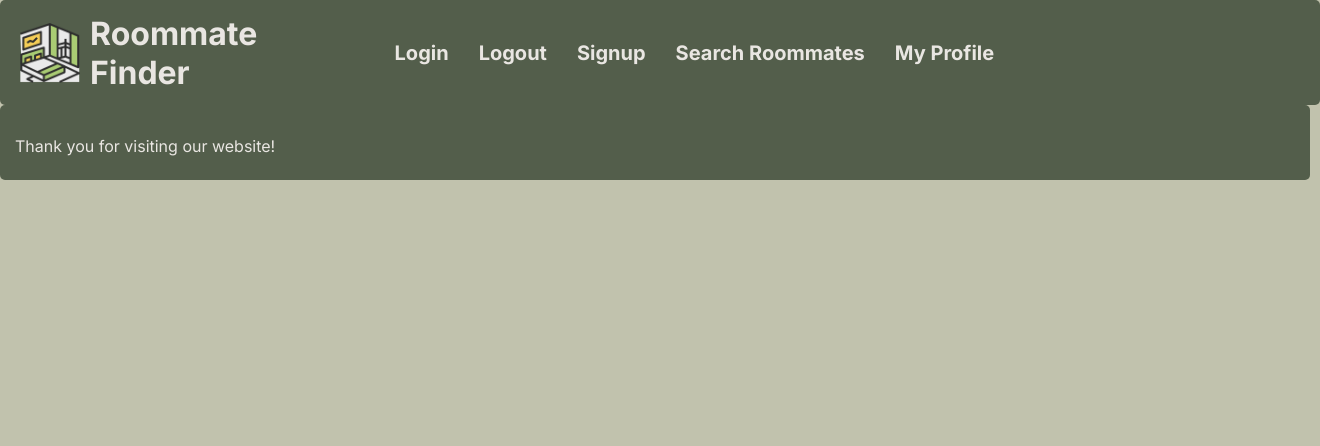
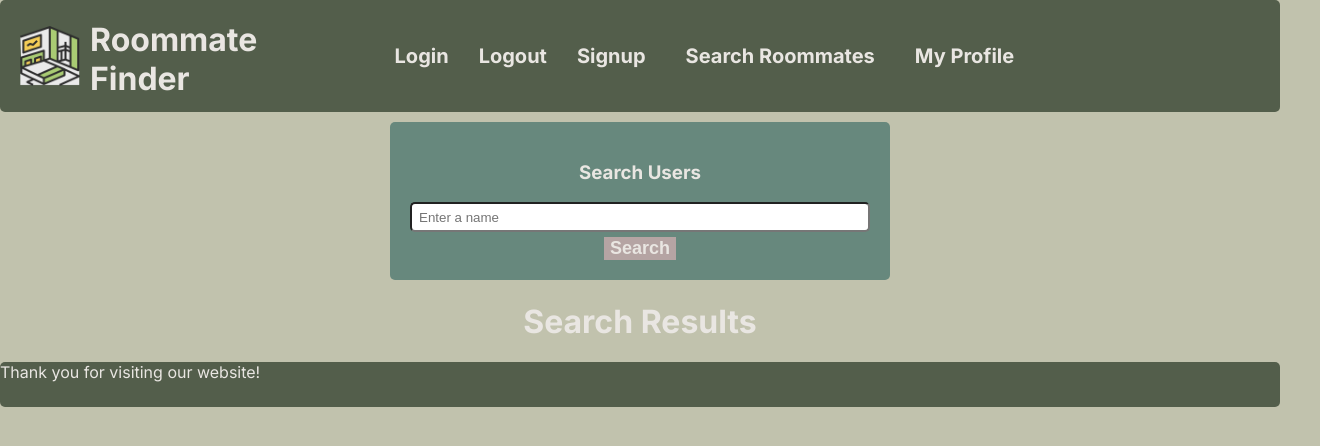
Before and after one commit to Slavinn/RoomateFinder, a React app: page /search in a window 1280 px wide. Shown: the whole page, 1320 px wide, since content can reach past the window. Built offline with nearby package versions, Linux system fonts and the light colour scheme.

Commit message:
minor improvements on navbar

```diff
--- a/src/components/Navbar.js
+++ b/src/components/Navbar.js
@@ -3,12 +3,12 @@ import { Link } from "react-router-dom";
 
 export default function Navbar(){
     return (<nav><img src="./room.png" className="navbar-icon"/>
-        <Link to="/"><a href="#"><p className="navbar-title" >Roommate Finder</p></a></Link>
+        <Link to="/"><p className="navbar-title" >Roommate Finder</p></Link>
 
         <Link to="/login"><a href="#">Login</a></Link>
         <a href="#">Logout</a>
         <Link to="/signup"><a href="#">Signup</a></Link>
-        <a href="#">Search Roommates</a>
+        <Link to="/search"><a href="#">Search Roommates</a></Link>
         <Link to="/myprofile"><a href="#">My Profile</a></Link>
     </nav>)
 }
--- a/src/index.css
+++ b/src/index.css
@@ -1,12 +1,18 @@
+*{
+  box-sizing: border-box;
+}
+
 nav{
   display: flex;
+  flex-wrap: wrap;
   align-items: center;
   background-color: #535E4B;
-  height: 65px;
+  height: auto;
   width: 100%;
   padding: 20px;
   border-radius: 5px;
 }
+
 body{
   margin: 0;
   background-color: #C1C2AD;
@@ -14,7 +20,9 @@ body{
   font-family: 'Inter', sans-serif;
 }
 .navbar-title{
+  height:30px;
   margin-right: 25%;
+  margin-top: -10px;
   font-size: xx-large;
 }
 a{
@@ -59,7 +67,7 @@ main >p{
   letter-spacing: 2px;
 }
 footer{
-  padding: 15px;
+  text-align: left;
   width: 100%;
   height: 45px;
   border-radius: 5px;
@@ -111,3 +119,17 @@ label{
 h1{
   text-align: center;
 }
+.search-bar{
+  width: 100%;
+  margin:5px;
+}
+.search-form{
+  margin-top: 10px;
+  margin-left: auto;
+  margin-right: auto;
+  background-color: #67887d;
+  padding: 20px;
+  width: 500px;
+  border-radius: 5px;
+ justify-items: center;
+}
--- a/src/index.js
+++ b/src/index.js
@@ -7,6 +7,7 @@ import Home from './components/Home';
 import Footer from './components/Footer';
 import Signup from './components/Signup';
 import Login from './components/Login';
+import Search from './components/Search';
 import {
   BrowserRouter,
   Routes,
@@ -23,6 +24,7 @@ root.render(
       <Route path="signup" element={<Signup />} />
       <Route path="login" element={<Login />} />
       <Route path="myprofile" element={<MyProfile />} />
+      <Route path="search" element={<Search />} />
     </Routes><Footer />
   </BrowserRouter>
 </>,root
```
